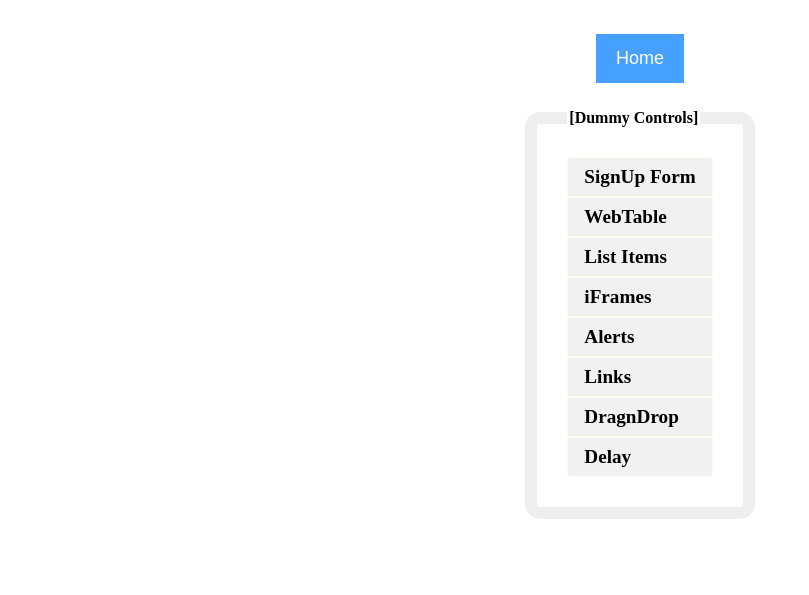
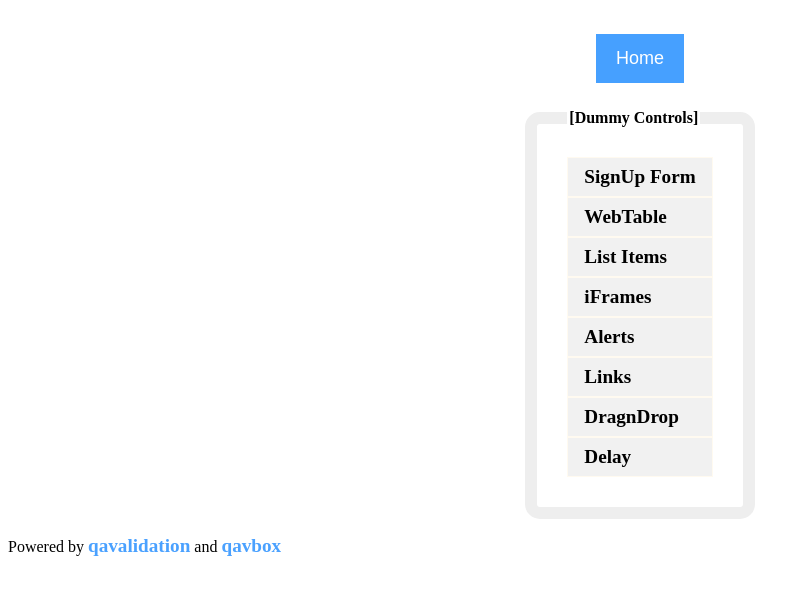
Before and after one commit to qavbox/demo, a Jekyll site: the page built from index.html, in a window 1280 px wide. Shown: the top 595 px of the page, without its empty margins (0-809 px from the left). Built offline with Jekyll 4.4.1, drawn with Linux system fonts in a browser that asks for light colours.

Commit message:
Update default.html

```diff
--- a/_layouts/default.html
+++ b/_layouts/default.html
@@ -40,7 +40,7 @@
 
     <footer>
 
-
+    <p>Powered by <a href="https://qavalidation.com" title="qavalidation">qavalidation</a> and <a href="bit.ly/youtube-qavbox" title="qavbox">qavbox</a></p>
     </footer>
   </body>
 </html>
```
